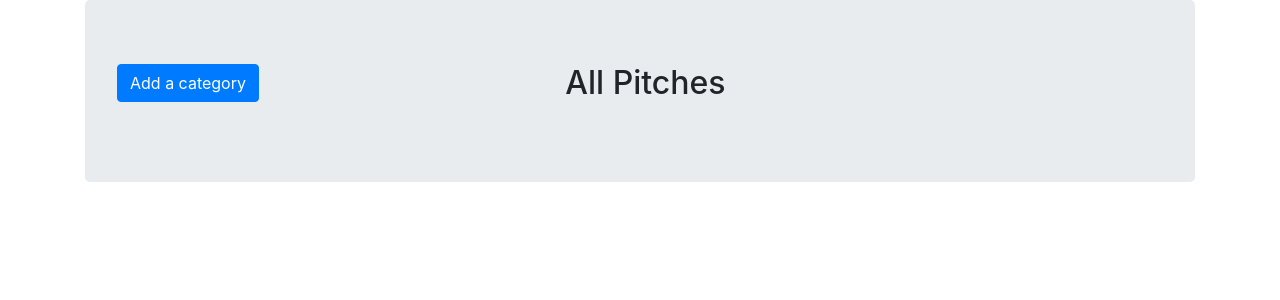
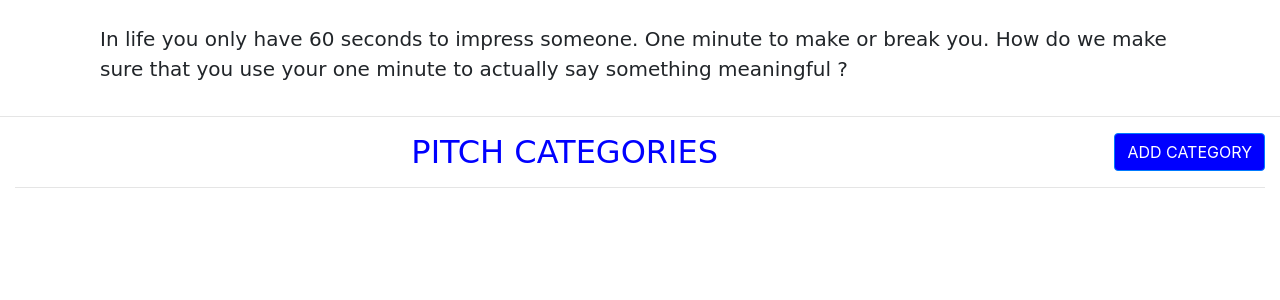
Before and after one commit to DennisKipkirui/Pitch_app, a Flask app: template app/templates/index.html in a window 1280 px wide. Shown: the part 56-356 px from the top of the page. Run offline with Flask 2, Linux system fonts and the light colour scheme; the template is opened without the code that fills it, so the values that code supplies are empty; parts of the project's set-up code (start-up, migrations or seed data) failed here and were passed over; some libraries are stand-ins or nearby versions.

Commit message:
fix bugs and add functionality

```diff
--- a/app/templates/index.html
+++ b/app/templates/index.html
@@ -1,43 +1,39 @@
 {% extends 'base.html'%}
 {% import 'macros.html' as macro%}
-<!DOCTYPE html>
-<html>
-    <head>
-        <meta charset="utf-8">
-        {% if title %}
-        <title> {{ title }}</title>
-        {% else %}
-        <title> Welcome to the Pitch app </title>
-        {% endif %}
-    </head>
-<body>
-<!-- Styles block -->
+{% import 'bootstrap/wtf.html' as wtf %}
+
 
 {% block styles%}
     {{ super() }}
-    <link rel="stylesheet" href="{{url_for('static',filename='css/styles.css')}}">
+    <link rel="stylesheet" href="https://stackpath.bootstrapcdn.com/font-awesome/4.7.0/css/font-awesome.min.css">
+    <link href="https://fonts.googleapis.com/css2?family=Shrikhand&display=swap" rel="stylesheet">
+
+
 {% endblock %}
+
 {% block content %}
-<div class="container">
-    <div class="jumbotron">
-    <div class="row home-pitches">
-        <div class="col-md-3">
-            <h4 class="text-left">
-                <a class="btn btn-primary" href="/add/category">
-                <span class="glyphicon glyphicon-plus" aria-hidden="true"></span>Add a category</a>
-            </h4>
-            <ol class="category-list">
-                {{macro.displayCategorylist(categories)}}
-            </ol>
+<br>
+<div class="section1">
+    <div class="row">
+        <div class="container" id="block-text">
+        <div class="col">
+        <p style="font-size: 20px; font-family: 'Shrikhand', cursive;">In life you only have 60 seconds to impress someone. One minute to make or break you. How do we make sure that you use your one minute to actually say something meaningful ? </strong> </p>
         </div>
-            <div class="col-md-4 offset-md-2">
+    </div>
+   </div>
+</div>
 
-                <h2>All Pitches</h2>
-                {{macro.displayAllPitches(all_pitches)}}
+<hr>
 
-        </div>
-       </div>
-    </div>
-{% endblock %}
-</body>
-</html>
+<div class="container-fluid">
+
+    <h3 font-family: 'Shrikhand', cursive;><a class="btn btn-primary" href="/add/category" style="background-color:blue; float:right;">ADD CATEGORY</a></h3>
+    <h2 style="text-align:center; color:blue; font-family: 'Dancing Script', cursive;">PITCH CATEGORIES </strong></h2>
+<hr>
+    <strong style="font-size: 20px; text-align:center; font-family: 'Dancing Script', cursive;">{{ macro.displayCategoryList(category) }} </strong>
+
+
+</div>
+
+
+{% endblock  %}
```
